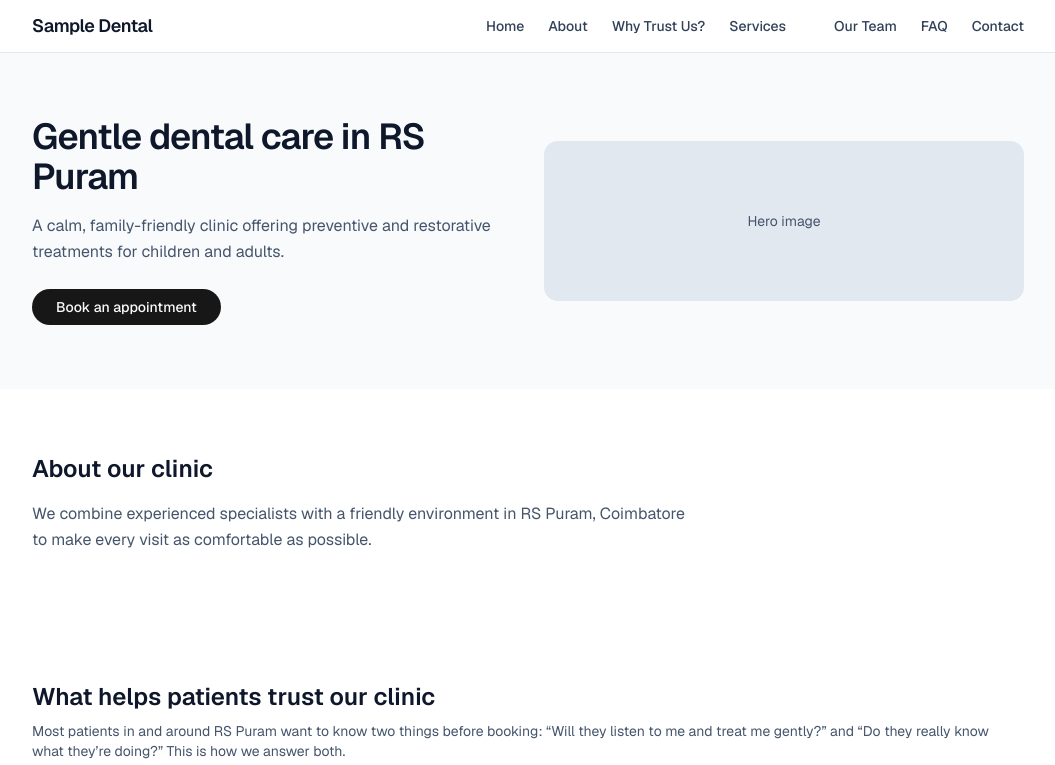
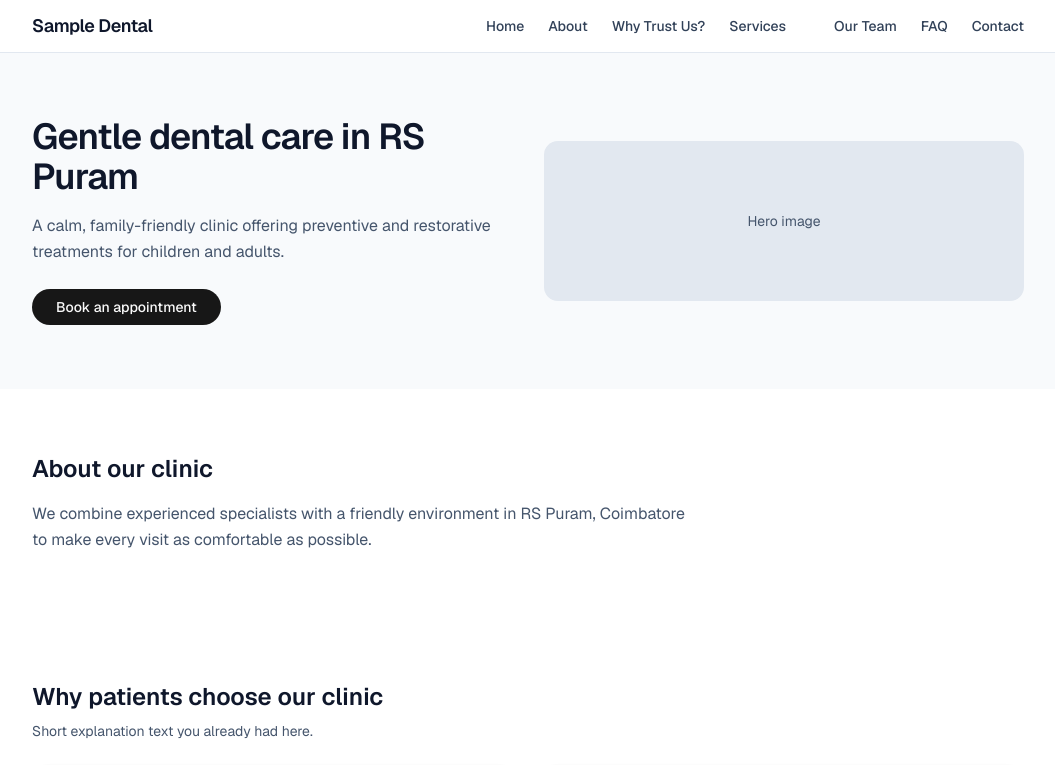
Before and after one commit to fooorrrceee/rr-dental-flip, a Next.js app in the folder landing-course/: page / in a window 1280 px wide. Shown: the top 765 px of the page, without its empty margins (112-1167 px from the left). Built offline with nearby package versions, Linux system fonts and the light colour scheme.

Commit message:
implement SectionHeader in dentist ProofSection

```diff
--- a/landing-course/app/components/ProofSection.tsx
+++ b/landing-course/app/components/ProofSection.tsx
@@ -1,3 +1,5 @@
+import { SectionHeader } from "@/app/components/SectionHeader";
+
 type ProofPoint = {
   label: string;
   value: string;
@@ -39,19 +41,11 @@ export function ProofSection() {
       aria-labelledby="proof-heading"
     >
       <div className="mx-auto max-w-5xl px-4">
-        <h2
-          id="proof-heading"
-          className="text-2xl font-semibold text-slate-900"
-        >
-          What helps patients trust our clinic
-        </h2>
+        <SectionHeader
+          title="Why patients choose our clinic"
+          intro="Short explanation text you already had here."
+        />
 
-        <p className="mt-2 text-sm text-slate-600">
-          Most patients in and around RS Puram want to know two things before booking:
-          “Will they listen to me and treat me gently?”
-          and “Do they really know what they’re doing?”
-          This is how we answer both.
-        </p>
 
         <div className="mt-6 grid gap-6 sm:grid-cols-2">
           {proofPoints.map((point) => (
```
